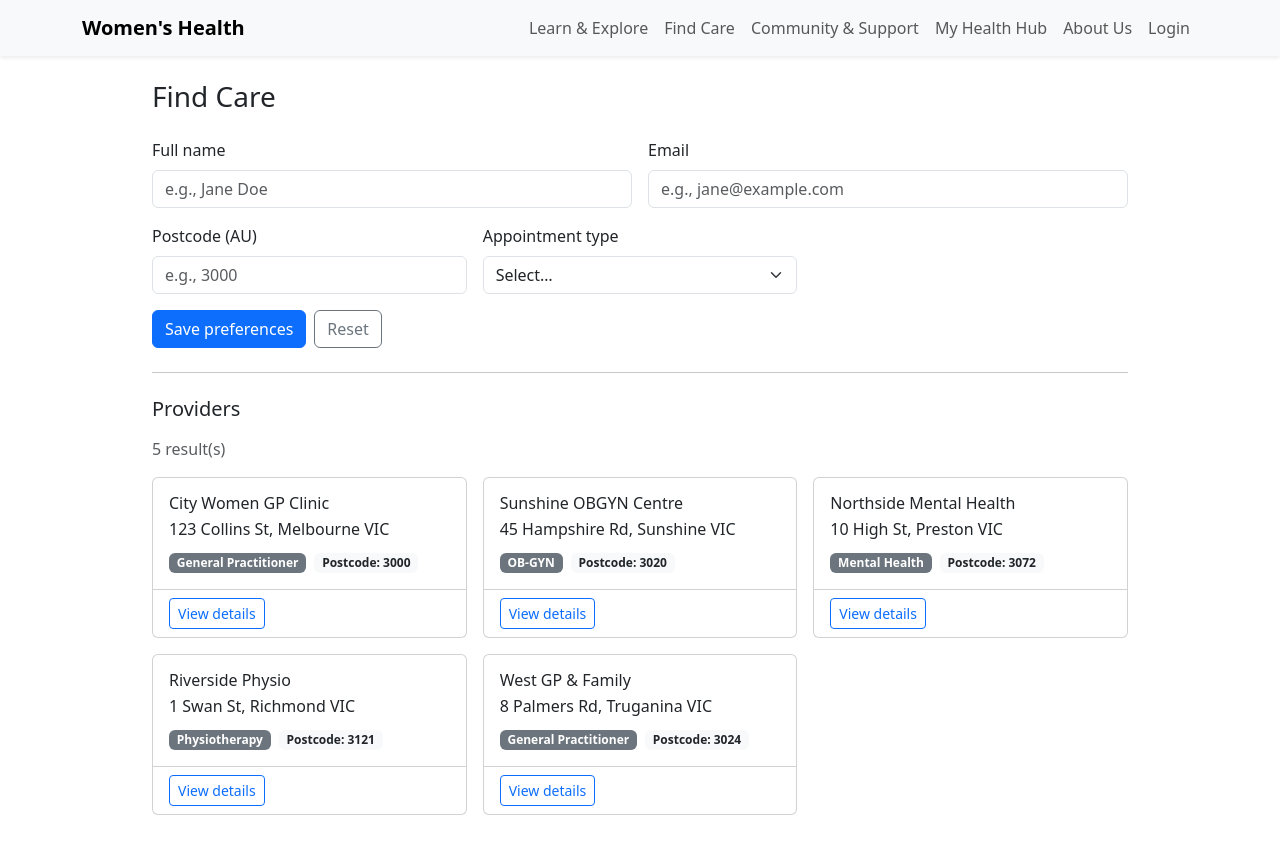
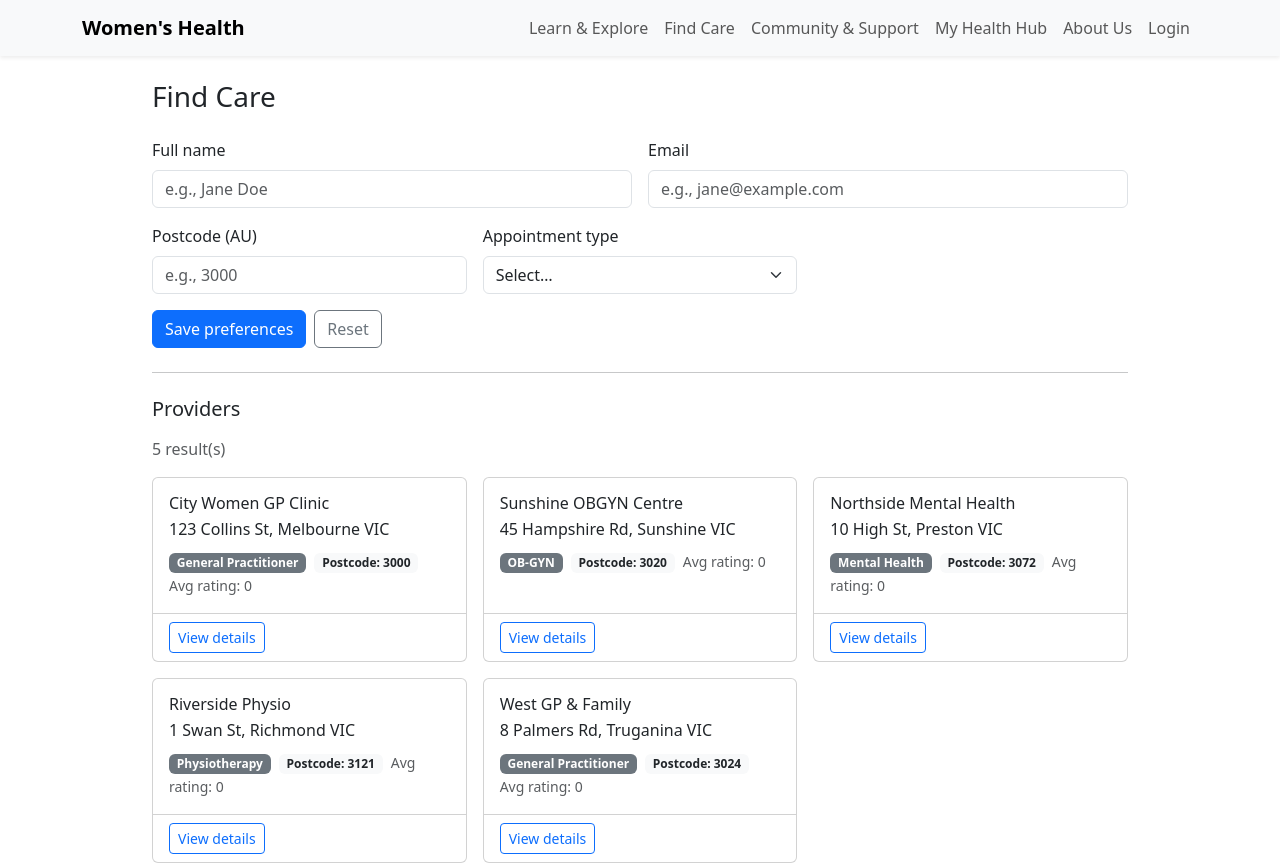
Before and after one commit to dlia0013/WithHer, a Vue app in the folder womens-health-portal/: page /care in a window 1280 px wide. Before the commit the page ends 815 px from the top, so only its background shows below. Built offline with nearby package versions, Linux system fonts and the light colour scheme.

Commit message:
rating function

```diff
--- /dev/null
+++ b/womens-health-portal/src/components/StarRating.vue
@@ -0,0 +1,31 @@
+<script setup>
+import { ref, watchEffect } from 'vue';
+import { addRating, getAverage } from '../services/ratings';
+
+const props = defineProps({
+  itemId: { type: String, required: true },
+  readonly: { type: Boolean, default: false }
+});
+const avg = ref(0);
+const myScore = ref(0);
+
+watchEffect(() => { avg.value = getAverage(props.itemId); });
+
+function rate(v) {
+  if (!props.itemId || props.readonly) return;
+  myScore.value = v;
+  avg.value = addRating(props.itemId, v);
+}
+</script>
+
+<template>
+  <div class="d-flex align-items-center gap-2">
+    <div class="btn-group" role="group">
+      <button v-for="n in 5" :key="n" type="button"
+              class="btn btn-sm"
+              :class="(myScore>=n)?'btn-warning':'btn-outline-secondary'"
+              @click="rate(n)">★</button>
+    </div>
+    <small class="text-muted">Avg: {{ avg || 0 }}</small>
+  </div>
+</template>
--- /dev/null
+++ b/womens-health-portal/src/data/providers.js
@@ -0,0 +1,11 @@
+
+export const providers = [
+  { id: 'prov_1001', name: 'City Women GP Clinic',   type: 'gp',     postcode: '3000', address: '123 Collins St, Melbourne VIC' },
+  { id: 'prov_1002', name: 'Sunshine OBGYN Centre',  type: 'obgyn',  postcode: '3020', address: '45 Hampshire Rd, Sunshine VIC' },
+  { id: 'prov_1003', name: 'Northside Mental Health',type: 'mental', postcode: '3072', address: '10 High St, Preston VIC' },
+  { id: 'prov_1004', name: 'Riverside Physio',       type: 'physio', postcode: '3121', address: '1 Swan St, Richmond VIC' },
+  { id: 'prov_1005', name: 'West GP & Family',       type: 'gp',     postcode: '3024', address: '8 Palmers Rd, Truganina VIC' }
+];
+
+export const getProviderById = (id) =>
+  providers.find(p => String(p.id) === String(id));
--- a/womens-health-portal/src/router/index.js
+++ b/womens-health-portal/src/router/index.js
@@ -2,6 +2,7 @@ import { createRouter, createWebHistory } from 'vue-router';
 import HomeView from '../views/HomeView.vue';
 import ProDashboard from '../views/ProDashboard.vue';
 import LoginRegister from '../components/LoginRegister.vue';
+import ProviderDetails from '../views/ProviderDetails.vue';
 import Hub from '../views/MyHealthHub.vue';
 import { isAuthenticated, hasRole } from '../services/auth';
 
@@ -11,7 +12,7 @@ const routes = [
   { path: '/care', component: () => import('../views/FindCare.vue') },
   { path: '/community', component: () => import('../views/CommunitySupport.vue') },
   { path: '/about', component: () => import('../views/AboutUs.vue') },
-
+  { path: '/providers/:id', name: 'provider-details', component: ProviderDetails },
   { path: '/auth', name: 'auth', component: LoginRegister },
   { path: '/hub', name: 'hub', component: Hub, meta: { requiresAuth: true } },
 
--- /dev/null
+++ b/womens-health-portal/src/services/ratings.js
@@ -0,0 +1,25 @@
+const LS_KEY = 'wh_ratings';
+
+function _read() {
+  const raw = localStorage.getItem(LS_KEY);
+  return raw ? JSON.parse(raw) : {};
+}
+function _write(obj) {
+  localStorage.setItem(LS_KEY, JSON.stringify(obj));
+}
+
+export function getAverage(itemId) {
+  const all = _read();
+  const r = all[itemId];
+  if (!r || r.count === 0) return 0;
+  return +(r.sum / r.count).toFixed(2);
+}
+
+export function addRating(itemId, value) {
+  const all = _read();
+  if (!all[itemId]) all[itemId] = { sum: 0, count: 0 };
+  all[itemId].sum += Number(value);
+  all[itemId].count += 1;
+  _write(all);
+  return getAverage(itemId);
+}
--- a/womens-health-portal/src/views/FindCare.vue
+++ b/womens-health-portal/src/views/FindCare.vue
@@ -4,60 +4,43 @@
       <h1 class="h3 mb-4">Find Care</h1>
 
       <form novalidate @submit.prevent="onSubmit" class="row g-3">
+
         <div class="col-md-6">
           <label class="form-label" for="name">Full name</label>
-          <input
-            id="name"
-            v-model.trim="form.name"
-            :class="['form-control', invalid.name && 'is-invalid']"
-            type="text"
-            placeholder="e.g., Jane Doe"
-            @blur="touch('name')"
-            required
-          />
+          <input id="name" v-model.trim="form.name"
+                 :class="['form-control', invalid.name && 'is-invalid']"
+                 type="text" placeholder="e.g., Jane Doe"
+                 @blur="touch('name')" required />
           <div class="invalid-feedback">Name is required.</div>
         </div>
 
+
         <div class="col-md-6">
           <label class="form-label" for="email">Email</label>
-          <input
-            id="email"
-            v-model.trim="form.email"
-            :class="['form-control', invalid.email && 'is-invalid']"
-            type="email"
-            placeholder="e.g., jane@example.com"
-            @blur="touch('email')"
-            required
-          />
+          <input id="email" v-model.trim="form.email"
+                 :class="['form-control', invalid.email && 'is-invalid']"
+                 type="email" placeholder="e.g., jane@example.com"
+                 @blur="touch('email')" required autocomplete="email" />
           <div class="invalid-feedback">Please enter a valid email.</div>
         </div>
 
+        <!-- Postcode -->
         <div class="col-md-4">
           <label class="form-label" for="postcode">Postcode (AU)</label>
-          <input
-            id="postcode"
-            v-model.trim="form.postcode"
-            :class="['form-control', invalid.postcode && 'is-invalid']"
-            type="text"
-            inputmode="numeric"
-            maxlength="4"
-            placeholder="e.g., 3000"
-            @input="digitsOnly('postcode')"
-            @blur="touch('postcode')"
-            required
-          />
+          <input id="postcode" v-model.trim="form.postcode"
+                 :class="['form-control', invalid.postcode && 'is-invalid']"
+                 type="text" inputmode="numeric" maxlength="4"
+                 placeholder="e.g., 3000"
+                 @input="digitsOnly('postcode')" @blur="touch('postcode')" required />
           <div class="invalid-feedback">Postcode must be 4 digits.</div>
         </div>
 
+
         <div class="col-md-4">
           <label class="form-label" for="type">Appointment type</label>
-          <select
-            id="type"
-            v-model="form.type"
-            :class="['form-select', invalid.type && 'is-invalid']"
-            @blur="touch('type')"
-            required
-          >
+          <select id="type" v-model="form.type"
+                  :class="['form-select', invalid.type && 'is-invalid']"
+                  @blur="touch('type')" required>
             <option value="">Select…</option>
             <option value="gp">General Practitioner</option>
             <option value="obgyn">OB-GYN</option>
@@ -94,10 +77,14 @@
               <h3 class="card-title h6 mb-1">{{ p.name }}</h3>
               <p class="card-text mb-2">{{ p.address }}</p>
               <span class="badge bg-secondary me-2">{{ typeLabel(p.type) }}</span>
-              <span class="badge bg-light text-dark">Postcode: {{ p.postcode }}</span>
+              <span class="badge bg-light text-dark me-2">Postcode: {{ p.postcode }}</span>
+              <span class="small text-muted">Avg rating: {{ avgFor(p.id) }}</span>
             </div>
             <div class="card-footer bg-transparent">
-              <button class="btn btn-sm btn-outline-primary" type="button">View details</button>
+              <RouterLink class="btn btn-sm btn-outline-primary"
+                          :to="{ name: 'provider-details', params: { id: p.id } }">
+                View details
+              </RouterLink>
             </div>
           </div>
         </div>
@@ -111,15 +98,12 @@
 </template>
 
 <script setup>
-import { onMounted, reactive, ref, computed } from 'vue'
+import { reactive, ref, computed, onMounted } from 'vue'
+import { RouterLink } from 'vue-router'
+import { providers } from '../data/providers'
+import { getAverage } from '../services/ratings'
 
-const form = reactive({
-  name: '',
-  email: '',
-  postcode: '',
-  type: ''
-})
-
+const form = reactive({ name: '', email: '', postcode: '', type: '' })
 const touched = reactive({})
 const invalid = reactive({})
 const saved = ref(false)
@@ -135,24 +119,9 @@ function validateField(key) {
   if (key === 'postcode') invalid.postcode = !(required(v) && isAUPostcode(v))
   if (key === 'type') invalid.type = !required(v)
 }
-
-function touch(key) {
-  touched[key] = true
-  validateField(key)
-}
-
-function digitsOnly(key) {
-  form[key] = form[key].replace(/\D+/g, '').slice(0, 4)
-  if (touched[key]) validateField(key)
-}
-
-function validateAll() {
-  ;['name', 'email', 'postcode', 'type'].forEach((k) => {
-    touched[k] = true
-    validateField(k)
-  })
-  return !Object.values(invalid).some(Boolean)
-}
+function touch(key) { touched[key] = true; validateField(key) }
+function digitsOnly(key) { form[key] = form[key].replace(/\D+/g, '').slice(0, 4); if (touched[key]) validateField(key) }
+function validateAll() { ['name','email','postcode','type'].forEach(k => { touched[k]=true; validateField(k) }); return !Object.values(invalid).some(Boolean) }
 
 function onSubmit() {
   saved.value = false
@@ -160,38 +129,13 @@ function onSubmit() {
   localStorage.setItem('carePrefs', JSON.stringify(form))
   saved.value = true
 }
+function resetForm() { Object.assign(form, { name:'', email:'', postcode:'', type:'' }); Object.keys(touched).forEach(k=>delete touched[k]); Object.keys(invalid).forEach(k=>delete invalid[k]); saved.value=false }
 
-function resetForm() {
-  form.name = ''
-  form.email = ''
-  form.postcode = ''
-  form.type = ''
-  Object.keys(touched).forEach((k) => delete touched[k])
-  Object.keys(invalid).forEach((k) => delete invalid[k])
-  saved.value = false
-}
-
-onMounted(() => {
-  const raw = localStorage.getItem('carePrefs')
-  if (raw) {
-    try {
-      const prev = JSON.parse(raw)
-      Object.assign(form, prev)
-    } catch {}
-  }
-})
-
-const providers = ref([
-  { id: 1, name: 'City Women GP Clinic', type: 'gp',     postcode: '3000', address: '123 Collins St, Melbourne VIC' },
-  { id: 2, name: 'Sunshine OBGYN Centre', type: 'obgyn', postcode: '3020', address: '45 Hampshire Rd, Sunshine VIC' },
-  { id: 3, name: 'Northside Mental Health', type: 'mental', postcode: '3072', address: '10 High St, Preston VIC' },
-  { id: 4, name: 'Riverside Physio', type: 'physio', postcode: '3121', address: '1 Swan St, Richmond VIC' },
-  { id: 5, name: 'West GP & Family', type: 'gp', postcode: '3024', address: '8 Palmers Rd, Truganina VIC' }
-])
+onMounted(() => { const raw = localStorage.getItem('carePrefs'); if (raw) { try { Object.assign(form, JSON.parse(raw)) } catch {} } })
 
 const filteredProviders = computed(() => {
   const pcPrefix = form.postcode?.slice(0, 2)
-  return providers.value.filter((p) => {
+  return providers.filter(p => {
     const byType = form.type ? p.type === form.type : true
     const byPC = pcPrefix ? p.postcode.startsWith(pcPrefix) : true
     return byType && byPC
@@ -199,13 +143,7 @@ const filteredProviders = computed(() => {
 })
 
 function typeLabel(v) {
-  return (
-    {
-      gp: 'General Practitioner',
-      obgyn: 'OB-GYN',
-      mental: 'Mental Health',
-      physio: 'Physiotherapy'
-    }[v] || 'Unknown'
-  )
+  return { gp:'General Practitioner', obgyn:'OB-GYN', mental:'Mental Health', physio:'Physiotherapy' }[v] || 'Unknown'
 }
+function avgFor(id) { return getAverage(id) || 0 }
 </script>
--- /dev/null
+++ b/womens-health-portal/src/views/ProviderDetails.vue
@@ -0,0 +1,28 @@
+<script setup>
+import { useRoute, RouterLink } from 'vue-router';
+import { getProviderById } from '../data/providers';
+import StarRating from '../components/StarRating.vue';
+
+const route = useRoute();
+const provider = getProviderById(route.params.id);
+</script>
+
+<template>
+  <div class="container mt-4" v-if="provider">
+    <RouterLink to="/care" class="text-decoration-none">&larr; Back to providers</RouterLink>
+    <h2 class="mt-2">{{ provider.name }}</h2>
+    <p class="mb-1">{{ provider.address }}</p>
+    <p class="text-muted small">Type: {{ provider.type }} • Postcode: {{ provider.postcode }}</p>
+
+    <hr/>
+    <h5 class="mb-2">Rate this provider</h5>
+    <StarRating :itemId="provider.id" />
+
+    <hr/>
+    <p class="text-muted">* Ratings are stored locally for demo (A1.3). No real data submitted.</p>
+  </div>
+
+  <div v-else class="container mt-4">
+    <p>Provider not found.</p>
+  </div>
+</template>
```
